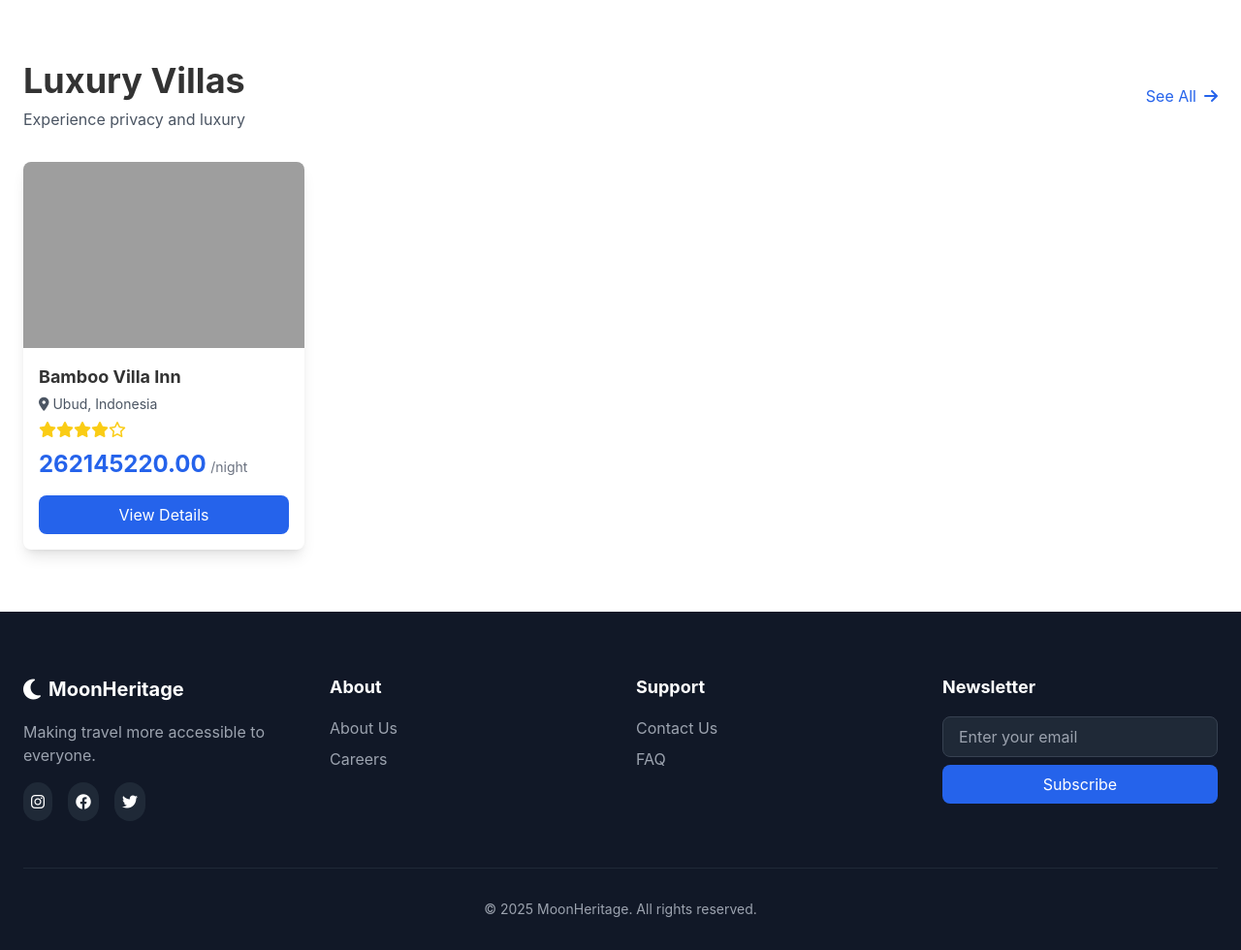
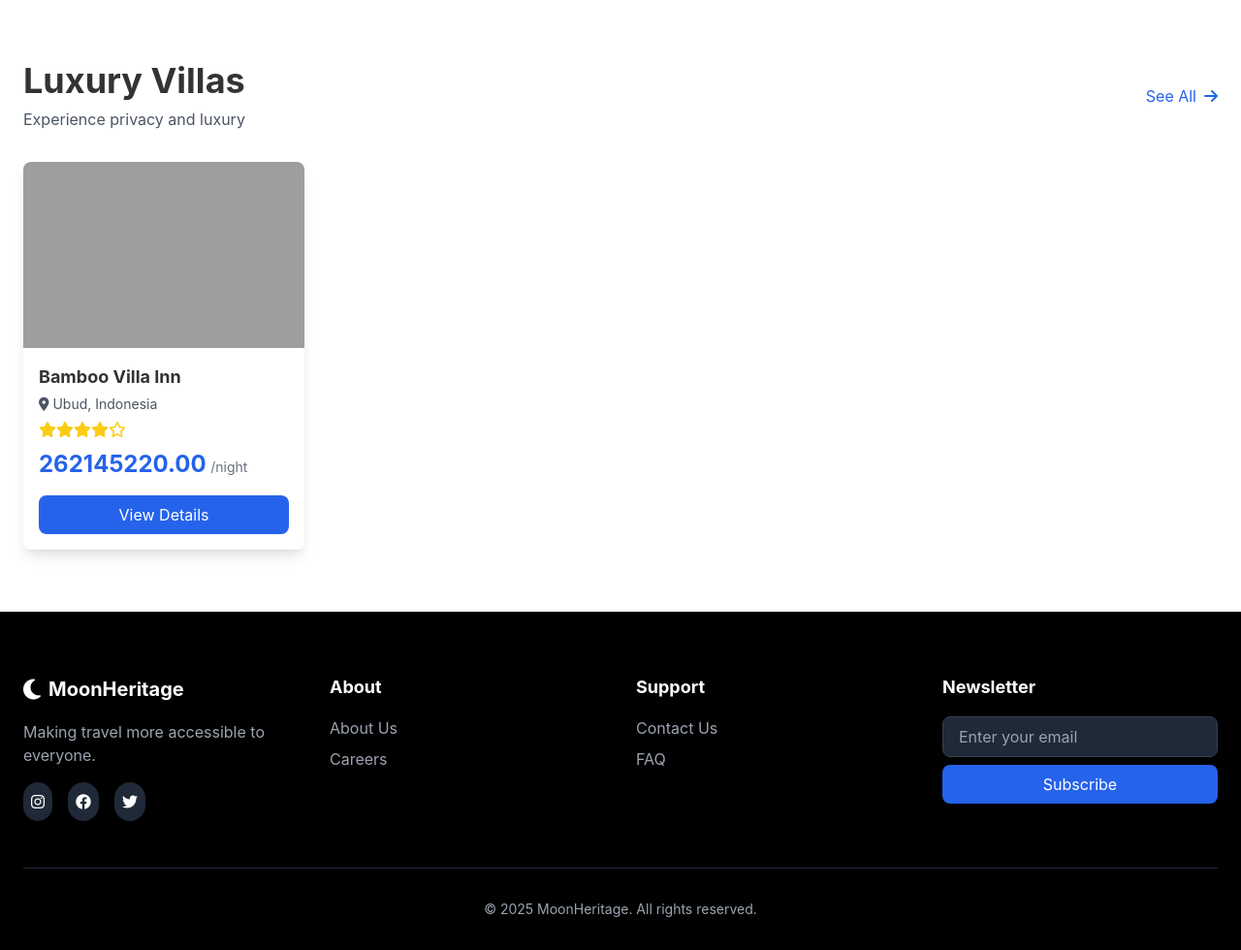
Before and after one commit to Tejas-68/MoonHeritage-hotel, a PHP site: page /moonheritage/ in a window 1280 px wide. Shown: the part 1505-2485 px from the top of the page at 97% size. Run offline with PHP 8.4, Linux system fonts and the light colour scheme; data comes from the database, SQL or seed files in the repository; data that the repository does not hold is empty; some libraries are stand-ins or nearby versions.

Commit message:
consistant frontend design

```diff
--- a/hotel-details.php
+++ b/hotel-details.php
@@ -89,7 +89,7 @@ $similarHotels = $similarStmt->fetchAll();
     </style>
 </head>
 <body class="bg-gray-50">
-    <nav class="bg-gray-900 text-white sticky top-0 z-50 shadow-lg">
+    <nav class="bg-black text-white sticky top-0 z-50 shadow-lg">
         <div class="container mx-auto px-6 py-4">
             <div class="flex items-center justify-between">
                 <div class="flex items-center space-x-8">
--- a/index.php
+++ b/index.php
@@ -4,7 +4,7 @@ require_once 'config.php';
 
 $db = getDB();
 
-
+// Fetch featured hotels
 $featuredHotelsStmt = $db->query("
     SELECT h.*,
     (SELECT AVG(rating) FROM reviews WHERE hotel_id = h.id AND status = 'approved') as avg_rating,
@@ -16,7 +16,7 @@ $featuredHotelsStmt = $db->query("
 ");
 $featuredHotels = $featuredHotelsStmt->fetchAll();
 
-
+// Fetch featured villas
 $featuredVillasStmt = $db->query("
     SELECT h.*,
     (SELECT AVG(rating) FROM reviews WHERE hotel_id = h.id AND status = 'approved') as avg_rating,
@@ -28,11 +28,11 @@ $featuredVillasStmt = $db->query("
 ");
 $featuredVillas = $featuredVillasStmt->fetchAll();
 
-
+// Fetch amenities
 $amenitiesStmt = $db->query("SELECT * FROM amenities ORDER BY name LIMIT 12");
 $amenities = $amenitiesStmt->fetchAll();
 
-
+// Fetch active promotions
 $promotionsStmt = $db->query("
     SELECT * FROM promotions
     WHERE status = 'active'
@@ -54,7 +54,7 @@ $promotions = $promotionsStmt->fetchAll();
 </head>
 <body class="bg-gray-50">
 
-
+    <!-- Navigation -->
     <nav class="bg-black text-white sticky top-0 z-50 shadow-lg">
         <div class="container mx-auto px-6 py-4">
             <div class="flex items-center justify-between">
@@ -89,13 +89,13 @@ $promotions = $promotionsStmt->fetchAll();
         </div>
     </nav>
 
-
+    <!-- Hero Section -->
     <section class="relative h-screen bg-cover bg-center" style="background-image:linear-gradient(rgba(0,0,0,0.4), rgba(0,0,0,0.4)),url('images/hero-bg.jpg');">
         <div class="container mx-auto px-6 h-full flex items-center">
             <div class="text-white max-w-4xl">
                 <h1 class="text-6xl font-bold mb-6">Find Your Best Staycation</h1>
 
-
+                <!-- Search Box -->
                 <div class="bg-white rounded-lg shadow-2xl p-6 mt-8">
                     <form action="hotels.php" method="GET">
                         <div class="grid grid-cols-1 md:grid-cols-4 gap-4 mb-4">
@@ -133,7 +133,7 @@ $promotions = $promotionsStmt->fetchAll();
         </div>
     </section>
 
-
+    <!-- Featured Hotels Section -->
     <section class="py-16 bg-gray-50">
         <div class="container mx-auto px-6">
             <div class="flex justify-between items-center mb-8">
@@ -184,7 +184,7 @@ $promotions = $promotionsStmt->fetchAll();
         </div>
     </section>
 
-
+    <!-- Featured Villas Section -->
     <section class="py-16 bg-white">
         <div class="container mx-auto px-6">
             <div class="flex justify-between items-center mb-8">
@@ -227,8 +227,8 @@ $promotions = $promotionsStmt->fetchAll();
         </div>
     </section>
 
-
-    <footer class="bg-gray-900 text-white pt-16 pb-8">
+    <!-- Footer -->
+    <footer class="bg-black text-white pt-16 pb-8">
         <div class="container mx-auto px-6">
             <div class="grid grid-cols-1 md:grid-cols-4 gap-8 mb-12">
                 <div>
```
